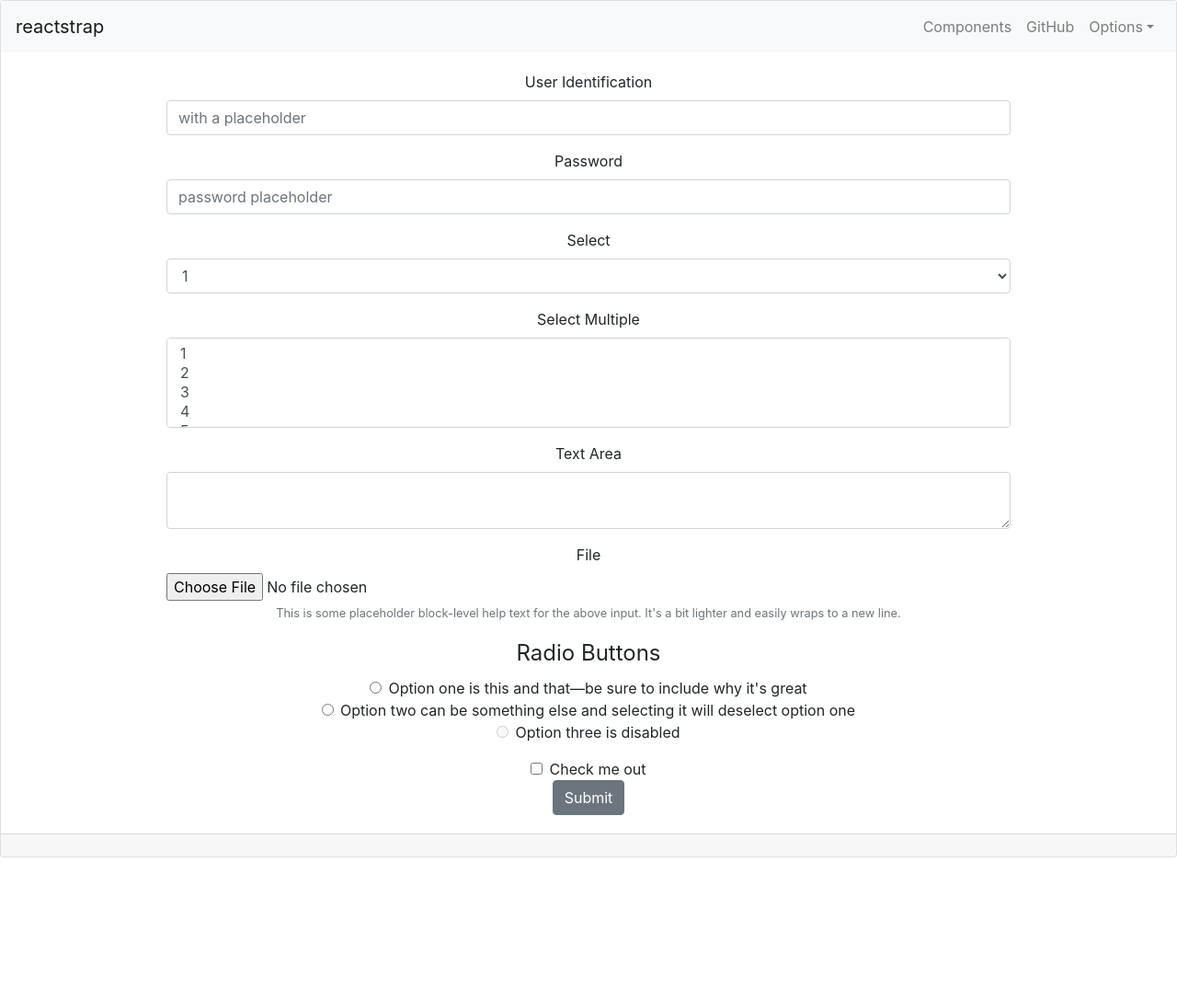
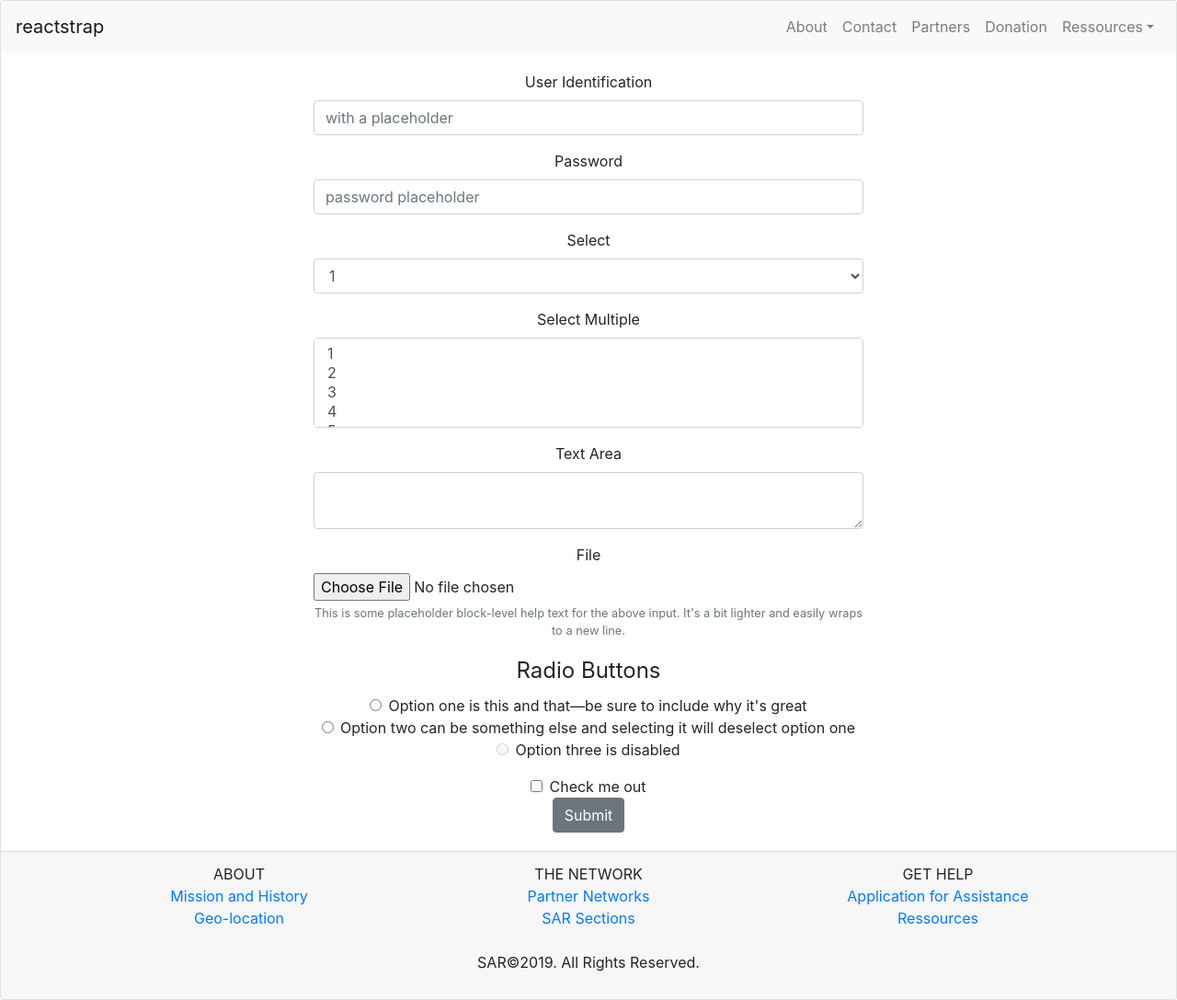
Before and after one commit to jerseycity19/team-3, a React (Create React App) app in the folder my-app/: page / in a window 1280 px wide. Shown: the whole page at 92% size. Before the commit the page ends 932 px from the top, so only its background shows below. Built offline with nearby package versions, Linux system fonts and the light colour scheme.

Commit message:
footer impemented with carb

```diff
--- a/my-app/src/App.css
+++ b/my-app/src/App.css
@@ -16,15 +16,16 @@
   font-size: calc(10px + 2vmin);
   color: white;
 }
-
 .App-link {
   color: #09d3ac;
 }
 .div-width{
-  /* width: 100%; */
-  /* padding: 20px; */
-  margin-right: 10em;
-  margin-left: 10em;
-  /* align-items: center; */
-
+  margin-right: 20em;
+  margin-left: 20em;
 }
+.footer a{
+  text-decoration: none
+}
+.footer a:hover{
+  color:
+}
--- a/my-app/src/App.js
+++ b/my-app/src/App.js
@@ -18,24 +18,6 @@ import {
   DropdownMenu,
   DropdownItem } from 'reactstrap';
 import { Button, Form, FormGroup, Label, Input, FormText } from 'reactstrap';
-
-function FooterComponent(){
-  return(
-    <div className="footer">
-      <hr/>
-      <Container>
-        <Row>
-          <Col>.col</Col>
-        </Row>
-        <Row>
-          <Col xs="6"></Col>
-          <Col xs="6"></Col>
-        </Row>
-        </Container>
-    </div>
-  )
-}
-
 function NavigationMenu() {
   return (<div>
     <Navbar color="light" light expand="md">
@@ -44,21 +26,27 @@ function NavigationMenu() {
           <Collapse navbar>
             <Nav className="ml-auto" navbar>
               <NavItem>
-                <NavLink href="/components/">Components</NavLink>
+                <NavLink href="/components/">About</NavLink>
               </NavItem>
               <NavItem>
-                <NavLink href="https://github.com/reactstrap/reactstrap">GitHub</NavLink>
+                <NavLink href="https://github.com/reactstrap/reactstrap">Contact</NavLink>
+              </NavItem>
+              <NavItem>
+                <NavLink href="https://github.com/reactstrap/reactstrap">Partners</NavLink>
+              </NavItem>
+              <NavItem>
+                <NavLink href="https://github.com/reactstrap/reactstrap">Donation</NavLink>
               </NavItem>
               <UncontrolledDropdown nav inNavbar>
                 <DropdownToggle nav caret>
-                  Options
+                  Ressources
                 </DropdownToggle>
                 <DropdownMenu right>
                   <DropdownItem>
-                    Option 1
+                    Adcocate
                   </DropdownItem>
                   <DropdownItem>
-                    Option 2
+                    Learning
                   </DropdownItem>
                   <DropdownItem divider />
                   <DropdownItem>
@@ -165,7 +153,29 @@ class App extends Component {
       </Form>
       </CardBody>
       <CardFooter>
-
+      <div className="footer">
+        <Container>
+          <Row>
+            <Col xs="4">ABOUT</Col>
+            <Col xs="4">THE NETWORK</Col>
+            <Col xs="4">GET HELP</Col>
+          </Row>
+          <Row>
+            <Col xs="4"><a href="">Mission and History</a></Col>
+            <Col xs="4"><a href="#">Partner Networks</a></Col>
+            <Col xs="4"><a href="#">Application for Assistance</a></Col>
+          </Row>
+          <Row>
+            <Col xs="4"><a href="#">Geo-location</a></Col>
+            <Col xs="4"><a href="#">SAR Sections</a></Col>
+            <Col xs="4"><a href="#">Ressources</a></Col>
+          </Row>
+          <br/>
+          <Row>
+            <Col><p>SAR©2019. All Rights Reserved.</p></Col>
+          </Row>
+          </Container>
+      </div>
       </CardFooter>
       </Card>
     </div>
```
